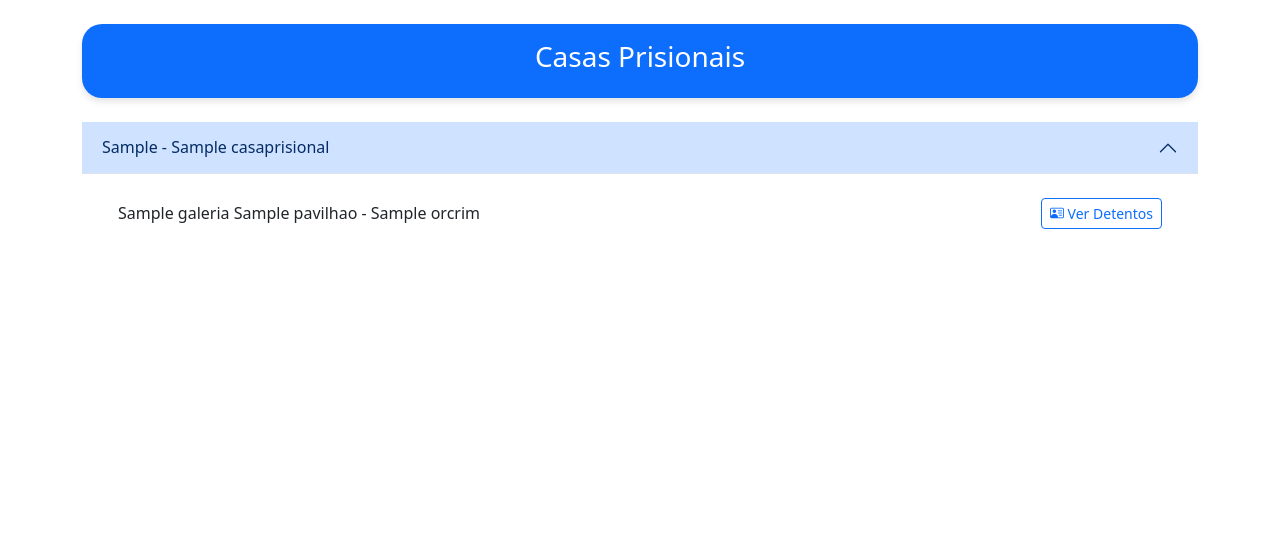
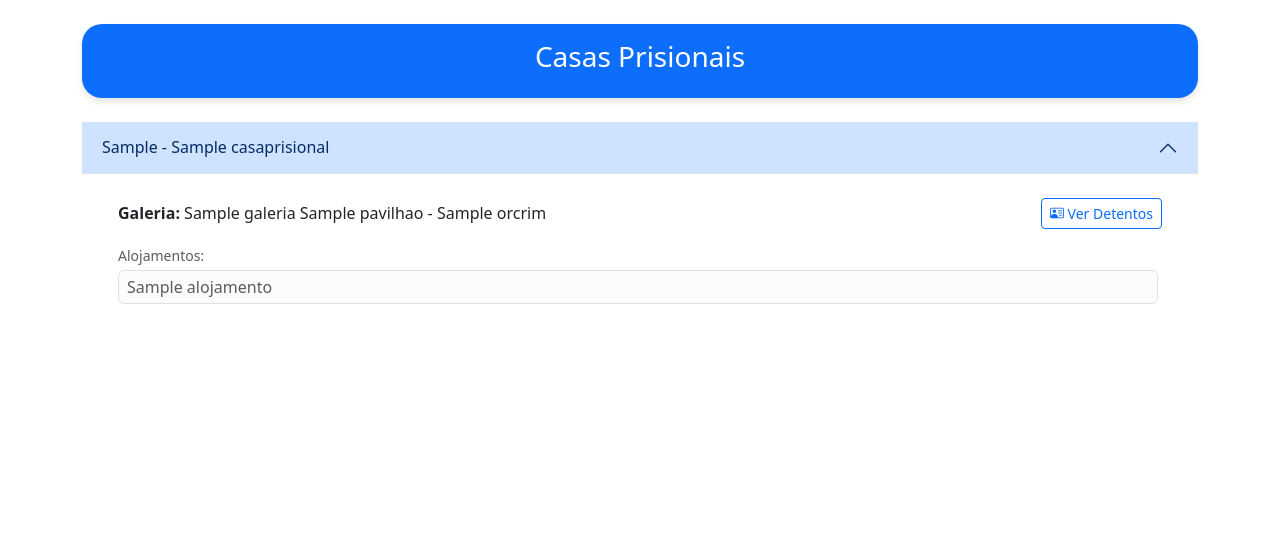
Before and after one commit to PWSRS/projeto-oc, a Django app: page /selecionar-presidio/ in a window 1280 px wide, after a click that opens the changed part. Shown: the part 56-612 px from the top of the page. Run offline with Django 5.2, Linux system fonts and the light colour scheme; tables that the repository leaves empty hold one stand-in row (values such as "Sample post"); some libraries are stand-ins or nearby versions.

Commit message:
Melhorias

```diff
--- a/controle/models.py
+++ b/controle/models.py
@@ -185,6 +185,13 @@ class Alojamento(models.Model):
     )
     cela = models.ForeignKey(Cela, on_delete=models.CASCADE, null=True, blank=True)
     nome = models.CharField(max_length=100, verbose_name="Alojamento", blank=True)
+    orcrim = models.ForeignKey(
+        "Orcrim",
+        on_delete=models.SET_NULL,
+        null=True,
+        blank=True,
+        verbose_name="Orcrim Relacionada",
+    )
 
     class Meta:
         verbose_name = "Alojamento"
--- a/controle/templates/individuo/individuo_list.html
+++ b/controle/templates/individuo/individuo_list.html
@@ -36,7 +36,7 @@
     </a>
 </div>
 <br>
-<table class="table table-bordered table-sm">
+<table class="table table-striped table-hover">
   <thead class="table-dark text-center">
     <tr class="align-middle">
       <th>#</th>
--- a/controle/templates/individuo/listar_detentos.html
+++ b/controle/templates/individuo/listar_detentos.html
@@ -1,7 +1,7 @@
 {% extends "base.html" %}
 {% load static %}
 
-{% block title %}Disponetalhes{% endblock %}
+{% block title %}Detalhes{% endblock %}
 
 {% block content %}
 <div class="card">
@@ -12,7 +12,7 @@
 <br>
        <a href="{% url 'selecionar_presidio' %}"><i class="bi bi-arrow-return-left"></i> Voltar</a>
     {% if detentos %}
-        <table class="table table-bordered table-sm">
+        <table class="table table-striped table-hover">
             <thead class="table-dark text-center">
                 <tr class="align-middle">
                     <th>Foto</th>
--- a/controle/templates/individuo/selecionar_presidio.html
+++ b/controle/templates/individuo/selecionar_presidio.html
@@ -24,16 +24,40 @@
                         {% if presidio.galeria_set.all %}
                             <ul class="list-group list-group-flush">
                                 {% for galeria in presidio.galeria_set.all %}
-                                        <li class="list-group-item d-flex justify-content-between align-items-center">
-                                            {{ galeria.nome }} {{galeria.pavilhao.nome}} - {{ galeria.orcrim }}
+                                    <li class="list-group-item d-flex justify-content-between align-items-start flex-column">
+                                        <!-- Informações da Galeria -->
+                                        <div class="d-flex justify-content-between w-100 align-items-center mb-2">
+                                            <div>
+                                                <strong>Galeria:</strong> {{ galeria.nome }} {{ galeria.pavilhao.nome }} - {{ galeria.orcrim }}
+                                            </div>
+                                            <!-- Botão Ver Detentos -->
                                             <a href="{% url 'listar_detentos_por_galeria' galeria.id %}" class="btn btn-sm btn-outline-primary">
                                                 <i class="bi bi-person-vcard"></i> Ver Detentos
                                             </a>
+                                        </div>
+
+                                        <!-- **INÍCIO DA LISTAGEM DOS ALOJAMENTOS** -->
+                                        {% if galeria.alojamento_set.all %}
+                                            <div class="w-100 mt-2">
+                                                <small class="text-muted d-block mb-1">Alojamentos:</small>
+                                                <ul class="list-group list-group-horizontal flex-wrap">
+                                                    {% for alojamento in galeria.alojamento_set.all %}
+                                                        <li class="list-group-item list-group-item-action list-group-item-light border py-1 px-2 me-1 mb-1 rounded">
+                                                            {{ alojamento.nome }} <!-- AGORA USANDO alojamento.nome -->
+                                                        </li>
+                                                    {% endfor %}
+                                                </ul>
+                                            </div>
+                                        {% else %}
+
+                                        {% endif %}
+                                        <!-- **FIM DA LISTAGEM DOS ALOJAMENTOS** -->
+
                                     </li>
                                 {% endfor %}
                             </ul>
                         {% else %}
-                                <p>Nenhuma galeria cadastrada neste presídio.</p>
+                            <p>Nenhuma galeria cadastrada para este presídio.</p>
                         {% endif %}
                     </div>
                 </div>
--- a/controle/templates/orcrim/orcrim_list.html
+++ b/controle/templates/orcrim/orcrim_list.html
@@ -12,7 +12,7 @@
 </div>
 <br>
 <!--<a href="{% url 'orcrim_add' %}" class="btn btn-primary mb-3">+ Orcrim</a>-->
-<table class="table table-bordered table-sm">
+<table class="table table-striped table-hover">
   <thead class="table-dark text-center">
     <tr class="align-middle">
       <th>Denominação</th>
--- a/controle/views.py
+++ b/controle/views.py
@@ -260,7 +260,9 @@ def listar_por_galeria(request, galeria_id):
 
 def selecionar_presidio(request):
     # Lista todos os presídios
-    presidios = CasaPrisional.objects.all()
+    presidios = CasaPrisional.objects.all().prefetch_related(
+        "galeria_set", "galeria_set__alojamento_set"
+    )
     context = {
         "presidios": presidios,
     }
```
Also changed, not shown: controle/migrations/0003_alojamento_orcrim.py (added). Lines whose indentation alone changed are shown as unchanged.
